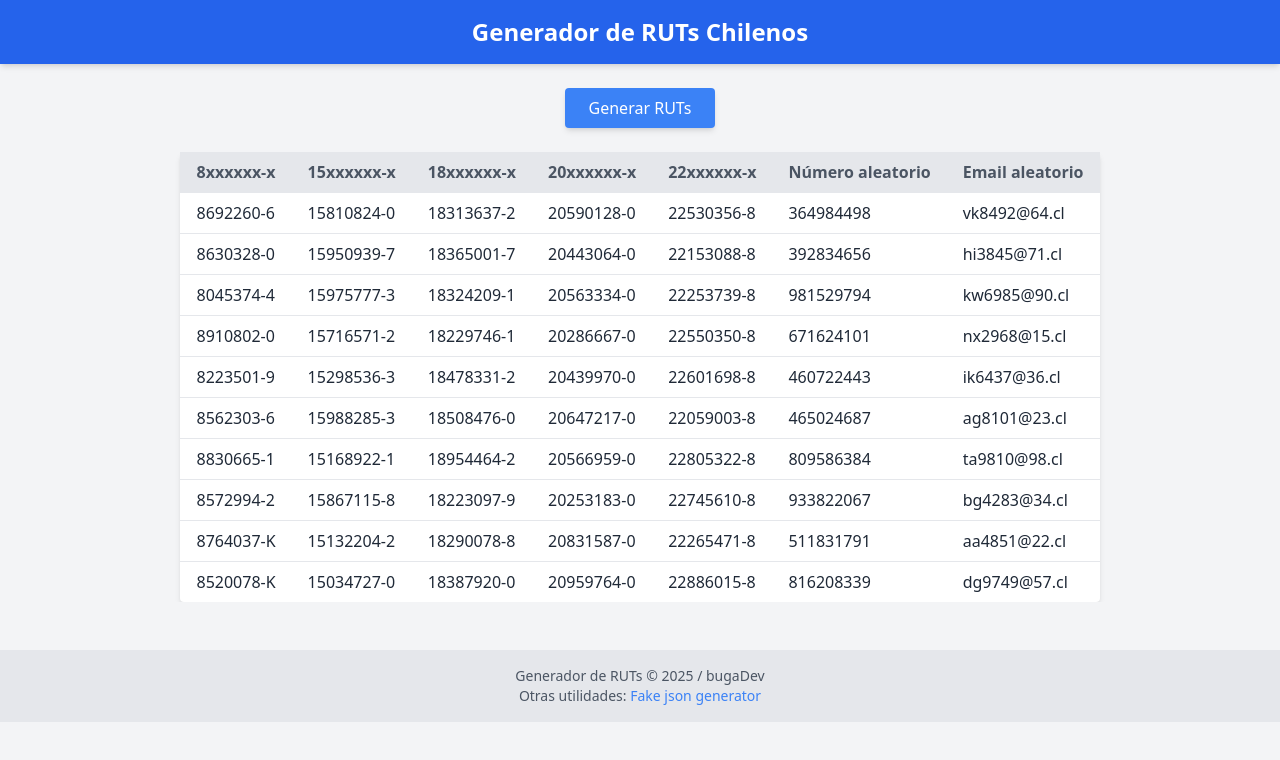
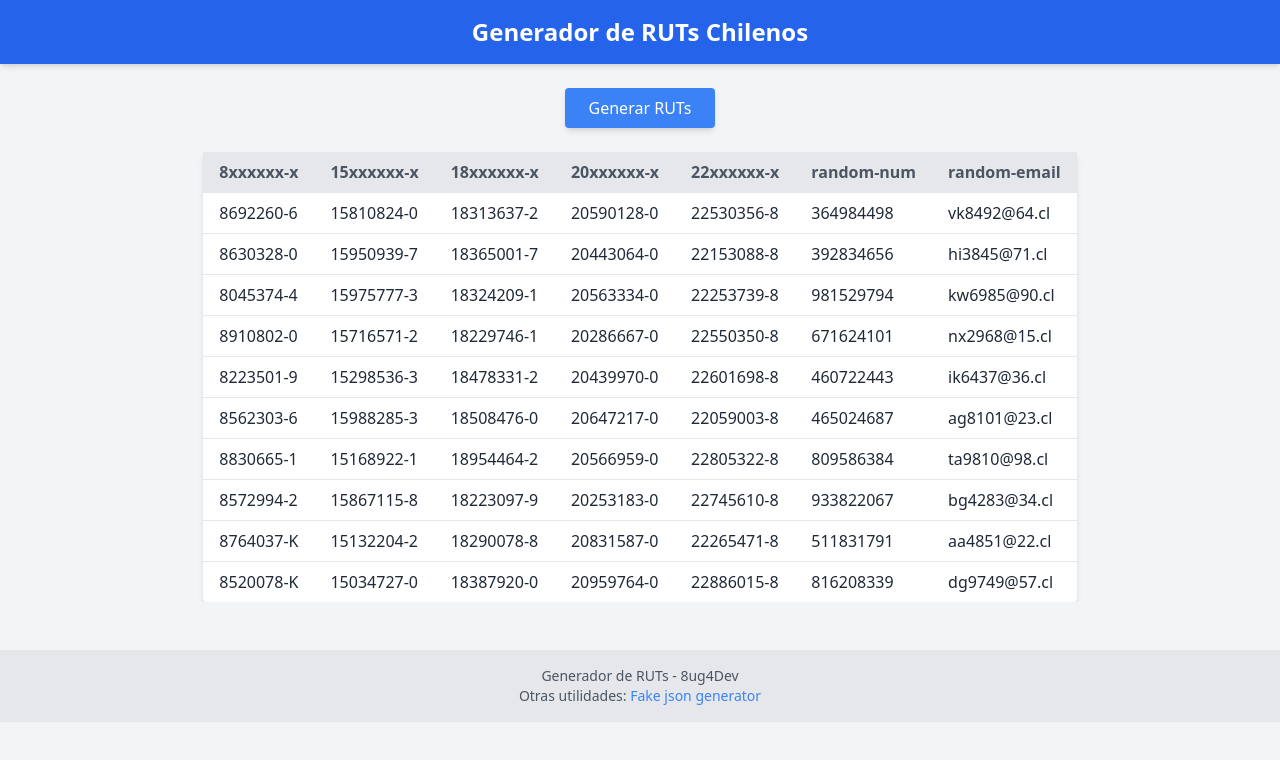
Before and after one commit to donbuga/rutGenerator, a React (Create React App) app: page / in a window 1280 px wide. Shown: the top 760 px of the page. Built offline with nearby package versions, Linux system fonts and the light colour scheme.

Commit message:
mod texts

```diff
--- a/src/components/Footer.tsx
+++ b/src/components/Footer.tsx
@@ -2,7 +2,8 @@ import React from 'react';
 
 const Footer: React.FC = () => (
   <footer className="bg-gray-200 text-center py-4 mt-6">
-    <p className="text-sm text-gray-600">Generador de RUTs &copy; 2025 / bugaDev</p>
+    <p className="text-sm text-gray-600">Generador de RUTs
+      - 8ug4Dev</p>
     <p className="text-sm text-gray-600">
       Otras utilidades:{' '}
       <a
--- a/src/components/RutTable.tsx
+++ b/src/components/RutTable.tsx
@@ -32,10 +32,10 @@ const RutTable: React.FC<RutTableProps> = ({
               >{`${prefix}xxxxxx-x`}</th>
             ))}
             <th className="px-3 py-2 text-left text-sm md:text-base md:px-4">
-              Número aleatorio
+              random-num
             </th>
             <th className="px-3 py-2 text-left text-sm md:text-base md:px-4">
-              Email aleatorio
+              random-email
             </th>
           </tr>
         </thead>
```
